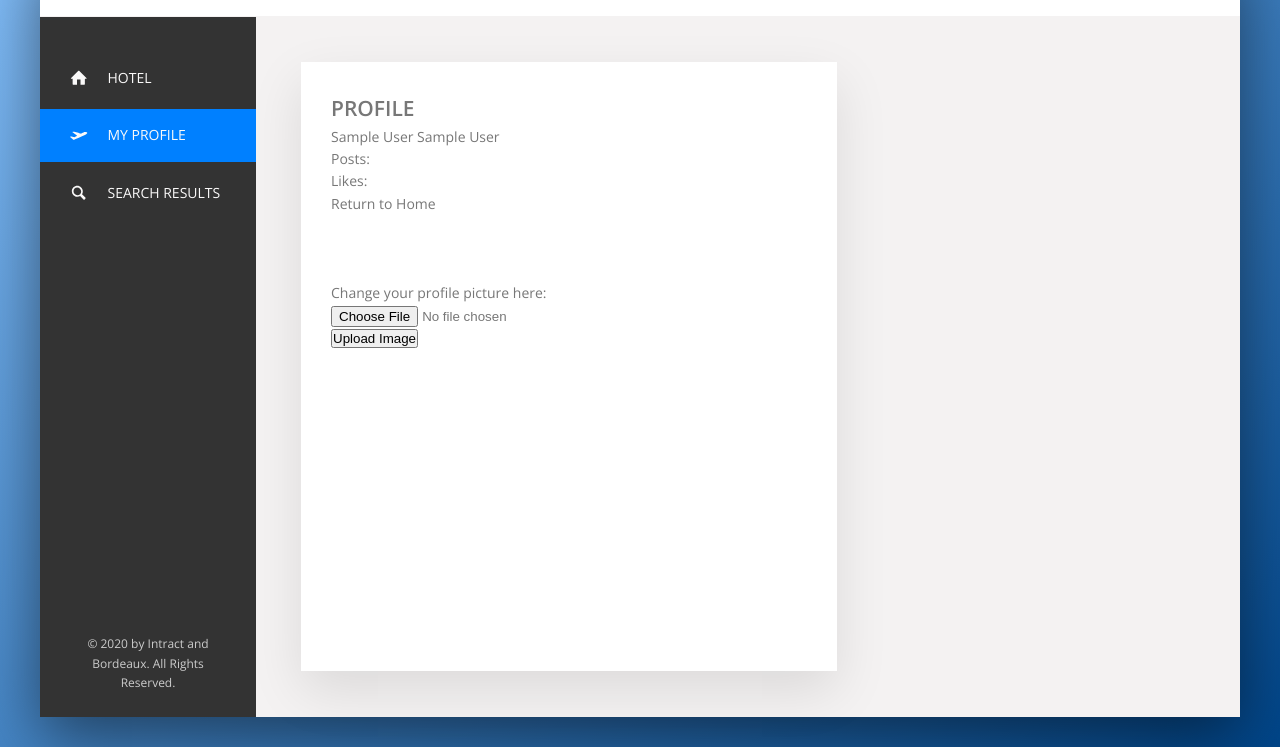
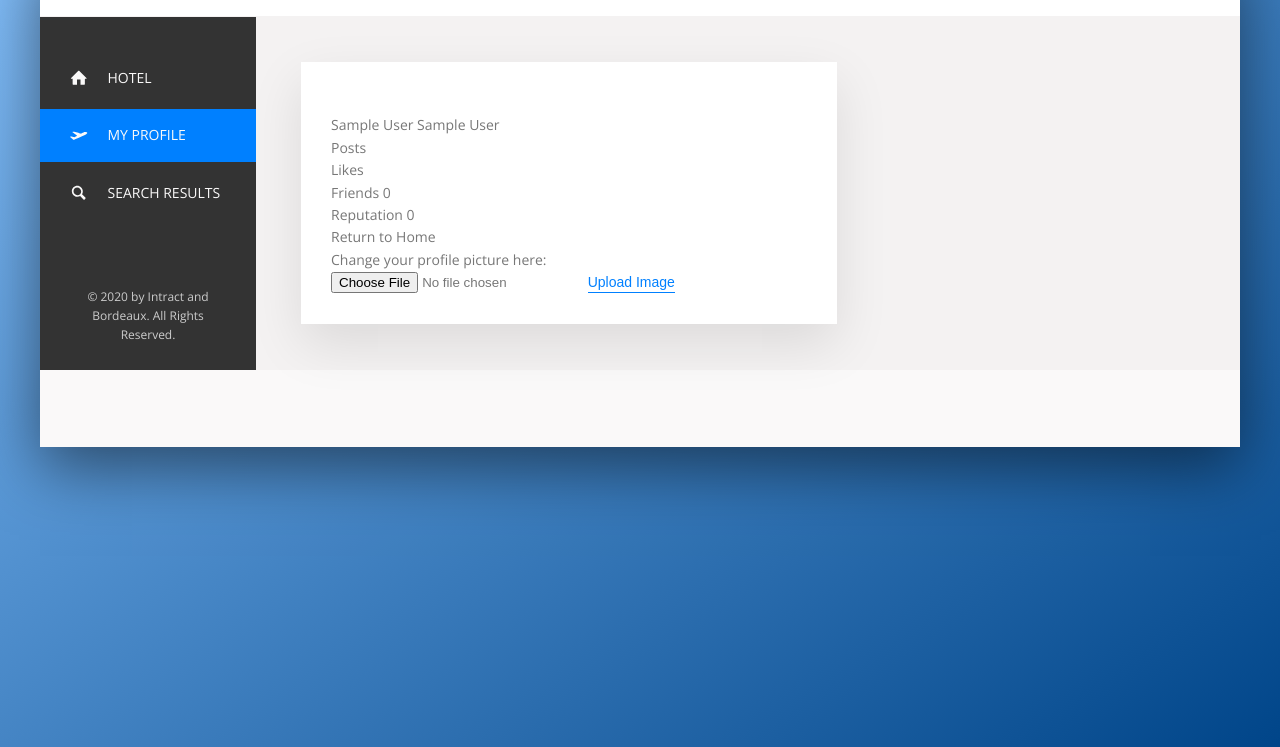
Before and after one commit to lauslim12/intract-social-network, a PHP site: a page that uses profile.php in a window 1280 px wide. Shown: the part 133-880 px from the top of the page. Run offline with PHP 8.4, Linux system fonts and the light colour scheme; the visitor is signed in with stand-in values (Sample User, id 1).

Commit message:
Fixed the UI for profile section.

```diff
--- a/profile.php
+++ b/profile.php
@@ -36,27 +36,40 @@
       ?>
 
       <main class="hotel-view">
-        <div class="search-detail detail">
+        <div class="profile-detail detail">
           <div class="description">
-            <h2>PROFILE</h2>
-            <img src="<?php echo $user_search['profile_pic']; ?>" alt="" style="float:left; margin-right: 3rem; max-width: 15rem; max-height: 15rem;">
-            <p class="paragraph">
-              <?php echo $user_search['first_name'] . " " . $user_search['last_name'] . "<br>"; ?>
-              <?php echo "Posts: " . $user_search['num_posts'] . "<br>"; ?>
-              <?php echo "Likes: " . $user_search['num_likes'] . "<br>"; ?>
-            </p>
 
-            <a href="index.php">Return to Home</a><br><br><br><br>
+            <div class="profile">
+              <div class="profile__profile-picture">
+                <img src="<?php echo $user_search['profile_pic']; ?>" alt="">
+              </div>
+
+              <div class="profile__content">
+                <?php echo "<p class='paragraph--bold'>" . $user_search['first_name'] . " " . $user_search['last_name'] . "</p>"; ?>
+
+                <div class="profile__text-gallery">
+                  <?php echo "<p class='profile__text-gallery__text-par'>Posts " . $user_search['num_posts'] . "</p>"; ?>
+                  <?php echo "<p class='profile__text-gallery__text-par'>Likes " . $user_search['num_likes'] . "</p>"; ?>
+                  <p class='profile__text-gallery__text-par'>Friends 0</p>
+                  <p class='profile__text-gallery__text-par'>Reputation 0</p>
+                </div>
+                <a href="index.php">Return to Home</a>
+              </div>
+
+            </div>
+
 
             <?php
               if($user_search['username'] == $user_logged_in) {
                 echo "
-                <form action='src/controllers/handlers/change_profile_picture.php' method='POST' enctype='multipart/form-data'>
-                  Change your profile picture here:<br>
-                  <input type='hidden' name='username' value=$user_logged_in readonly/>
-                  <input type='file' name='fileToUpload' id='fileToUpload'><br>
-                  <input type='submit' value='Upload Image' name='submit'>
-              </form>
+                <div class='profile__change-picture'>
+                  <form action='src/controllers/handlers/change_profile_picture.php' method='POST' enctype='multipart/form-data'>
+                    <p class='paragraph'>Change your profile picture here:</p>
+                    <input type='hidden' name='username' value=$user_logged_in readonly/>
+                    <input type='file' name='fileToUpload' id='fileToUpload'>
+                    <input type='submit' value='Upload Image' name='submit' class='btn-inline'>
+                  </form>
+                </div>
                 ";
               }
 
```
